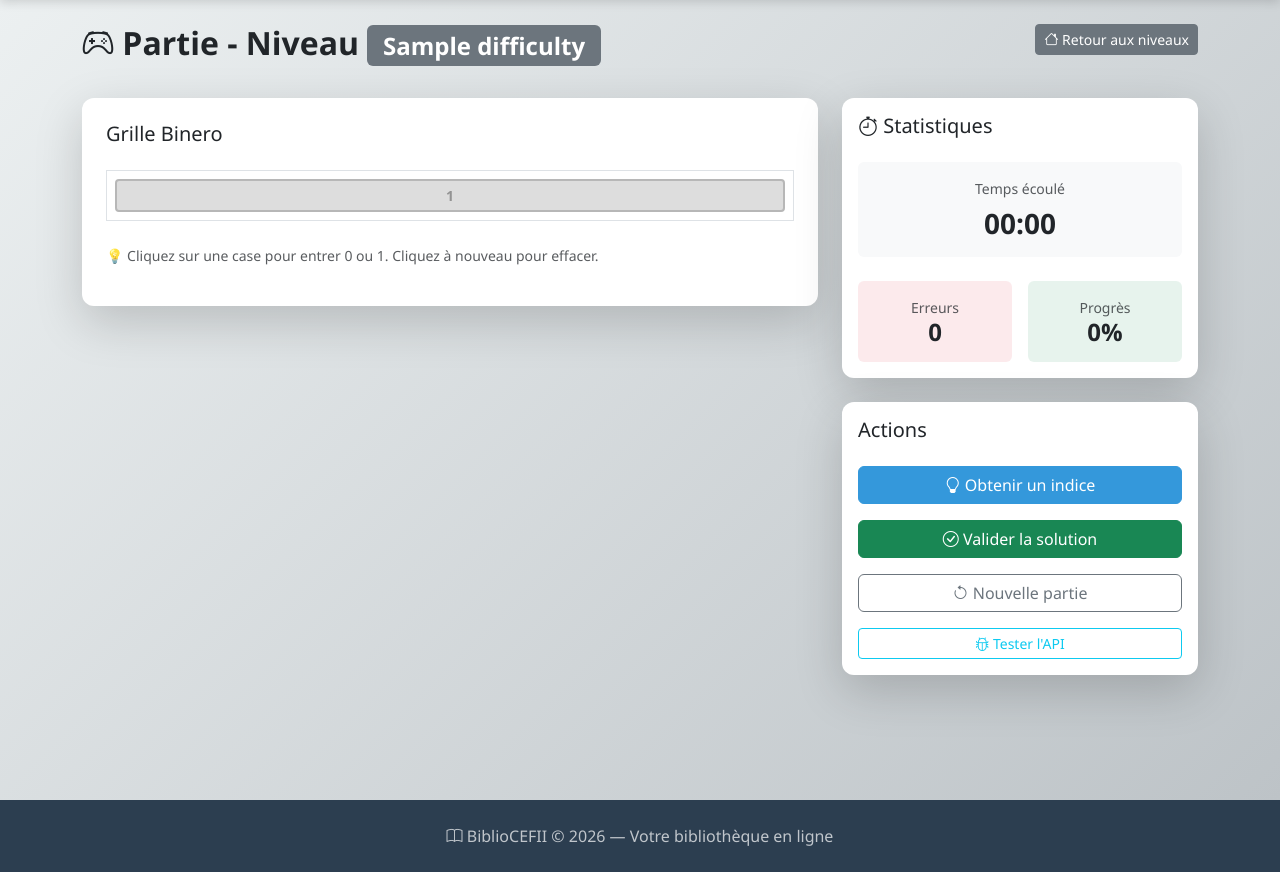
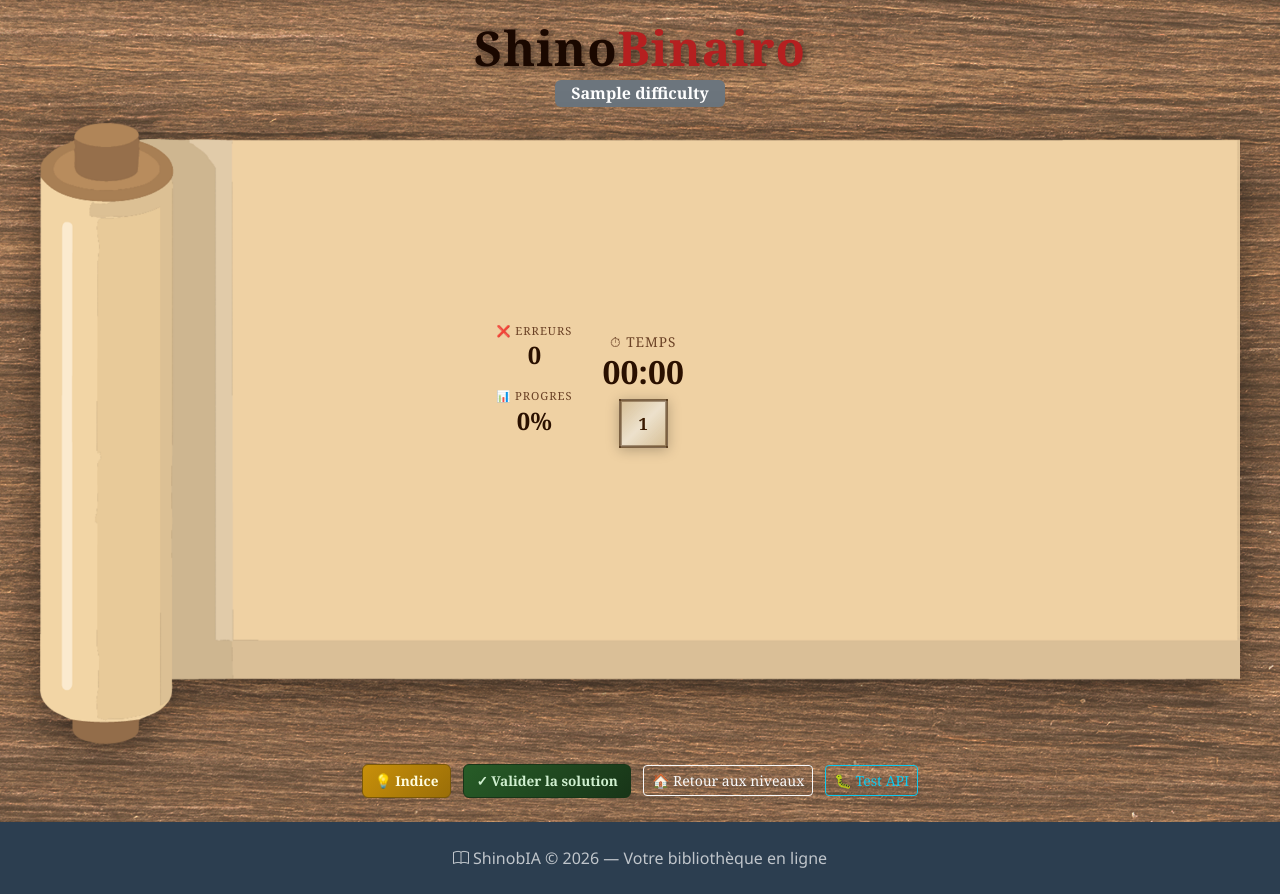
Before and after one commit to NFD7J/ShinobIA, a PHP site: template views/game/index.php in a window 1280 px wide. Shown: the part 60-954 px from the top of the page. Before the commit the page ends 932 px from the top, so only its background shows below. Run offline with PHP 8.4, Linux system fonts and the light colour scheme; the template is opened without the code that fills it: most values are stand-ins (such as "Sample title", 1, 10 or a date in 2020).

Commit message:
integration front game

```diff
--- a/views/base.php
+++ b/views/base.php
@@ -161,7 +161,7 @@
 
 <footer>
     <div class="container text-center">
-        <p class="mb-0"><i class="bi bi-book"></i> BiblioCEFII &copy; <?= date('Y') ?> — Votre bibliothèque en ligne</p>
+        <p class="mb-0"><i class="bi bi-book"></i> ShinobIA &copy; <?= date('Y') ?> — Votre bibliothèque en ligne</p>
     </div>
 </footer>
 
--- a/views/game/index.php
+++ b/views/game/index.php
@@ -1,45 +1,224 @@
-<div class="py-4" style="min-height: 100vh; background: linear-gradient(135deg, #ecf0f1, #bdc3c7);">
-    <div class="container">
-        <div class="row mb-4">
-            <div class="col-md-8">
-                <h2 class="fw-bold">
-                    <i class="bi bi-controller"></i>
-                    Partie - Niveau
-                    <span class="badge bg-<?php
-                                            echo match ($difficulty) {
-                                                'easy' => 'success',
-                                                'medium' => 'warning',
-                                                'hard' => 'danger',
-                                                default => 'secondary'
-                                            };
-                                            ?>">
-                        <?php
-                        echo match ($difficulty) {
-                            'easy' => 'FACILE',
-                            'medium' => 'MOYEN',
-                            'hard' => 'DIFFICILE',
-                            default => $difficulty
-                        };
-                        ?>
+<style>
+.shinobi-game-wrapper {
+    min-height: 100vh;
+    background-image: url('../views/game/images/bckgrd_bois.jpg');
+    background-size: cover;
+    background-position: center;
+    display: flex;
+    flex-direction: column;
+    align-items: center;
+    justify-content: center;
+    padding: 24px 16px;
+    font-family: 'Georgia', serif;
+}
+.shinobi-title {
+    font-size: 3rem;
+    font-weight: 900;
+    color: #1a0800;
+    text-shadow: 2px 3px 10px rgba(0,0,0,0.6);
+    letter-spacing: 1px;
+    margin-bottom: 4px;
+    line-height: 1;
+}
+.shinobi-title .red-part { color: #b52020; }
+.game-layout {
+    display: flex;
+    flex-direction: column;
+    gap: 20px;
+    align-items: center;
+    justify-content: center;
+    width: 100%;
+    max-width: 1300px;
+}
+.actions-row {
+    display: flex;
+    gap: 12px;
+    align-items: center;
+    justify-content: center;
+    flex-wrap: wrap;
+}
+.shinobi-panel {
+    background: rgba(20, 10, 3, 0.82);
+    border: 2px solid rgba(180, 130, 55, 0.55);
+    border-radius: 10px;
+    color: #f5e6c8;
+    padding: 18px 20px;
+    min-width: 160px;
+    box-shadow: 0 4px 20px rgba(0,0,0,0.5);
+}
+.shinobi-panel small { color: #c8a97e; font-size: 0.75rem; text-transform: uppercase; letter-spacing: 1px; }
+.shinobi-panel h3, .shinobi-panel h4 { color: #fff8e8; }
+.parchemin-zone {
+    position: relative;
+    width: 100%;
+    max-width: 1200px;
+}
+.parchemin-zone img.parchemin-img {
+    display: block;
+    width: 100%;
+    height: auto;
+    filter: drop-shadow(0 8px 24px rgba(0,0,0,0.55));
+}
+.parchemin-content {
+    position: absolute;
+    top: 0;
+    left: 0;
+    right: 0;
+    bottom: 0;
+    display: flex;
+    align-items: center;
+    justify-content: center;
+    padding: 30px 80px;
+    padding-right: 120px;
+}
+.parchemin-inner {
+    display: flex;
+    align-items: center;
+    gap: 30px;
+    margin-left: -60px;
+    margin-top: -90px;
+}
+.parchemin-grid-col {
+    display: flex;
+    flex-direction: column;
+    align-items: center;
+}
+.parchemin-timer {
+    text-align: center;
+    color: #3d1a00;
+    font-family: 'Georgia', serif;
+    margin-bottom: 8px;
+}
+.parchemin-timer small {
+    color: #6b4226;
+    font-size: 0.85rem;
+    text-transform: uppercase;
+    letter-spacing: 1px;
+}
+.parchemin-timer h3 {
+    color: #2a1000;
+    margin: 0;
+    font-size: 2rem;
+}
+.parchemin-stats {
+    text-align: center;
+    color: #3d1a00;
+    font-family: 'Georgia', serif;
+}
+.parchemin-stats small {
+    color: #6b4226;
+    font-size: 0.7rem;
+    text-transform: uppercase;
+    letter-spacing: 1px;
+    display: block;
+    margin-bottom: 2px;
+}
+.parchemin-stats h3, .parchemin-stats h4 {
+    color: #2a1000;
+    margin: 0;
+}
+.parchemin-stats .stat-block {
+    margin-bottom: 18px;
+}
+#bineroGrid {
+    border-collapse: collapse;
+    border: 2px solid rgba(80, 50, 20, 0.7);
+    box-shadow: 0 2px 12px rgba(0,0,0,0.25);
+    background: linear-gradient(135deg, rgba(205, 185, 145, 0.50) 0%, rgba(255, 252, 245, 0.75) 50%, rgba(205, 185, 145, 0.50) 100%);
+}
+#bineroGrid td { padding: 0; }
+.cell-btn {
+    width: 45px;
+    height: 45px;
+    background: transparent;
+    border: 1px solid rgba(80, 50, 20, 0.45);
+    font-weight: bold;
+    font-size: 1.05rem;
+    color: #3d1a00;
+    cursor: pointer;
+    border-radius: 0;
+    transition: background 0.12s, border-color 0.12s;
+    font-family: 'Georgia', serif;
+    padding: 0;
+    outline: none;
+}
+.cell-btn:not([disabled]):hover {
+    background: rgba(255, 220, 80, 0.70) !important;
+    border-color: #7a3b0a !important;
+}
+.cell-btn.locked {
+    background: rgba(180, 160, 120, 0.20) !important;
+    color: #3a1a00 !important;
+    cursor: not-allowed !important;
+    border: 1px solid rgba(80, 50, 20, 0.45) !important;
+    font-weight: 900 !important;
+}
+.btn-hint {
+    background: linear-gradient(135deg, #c8900a, #9a6e08);
+    color: #fffde0;
+    border: 1px solid #7a5808;
+    font-weight: bold;
+    border-radius: 6px;
+    font-size: 0.85rem;
+}
+.btn-hint:hover { background: linear-gradient(135deg, #e0a812, #b07a0a); color: #fffde0; }
+.btn-validate {
+    background: linear-gradient(135deg, #275c27, #183518);
+    color: #d0f0d0;
+    border: 1px solid #183518;
+    font-weight: bold;
+    border-radius: 6px;
+    font-size: 0.85rem;
+}
+.btn-validate:hover { background: linear-gradient(135deg, #306830, #204520); color: #d0f0d0; }
+@keyframes shake {
+    0%, 100% { transform: translateX(0); }
+    10%, 90% { transform: translateX(-5px); }
+    20%, 80% { transform: translateX(5px); }
+    30%, 70% { transform: translateX(-5px); }
+    40%, 60% { transform: translateX(5px); }
+    50% { transform: translateX(0); }
+}
+</style>
+
+<div class="shinobi-game-wrapper">
+
+    <!-- Titre -->
+    <div class="text-center mb-3">
+        <div class="shinobi-title">Shino<span class="red-part">Binairo</span></div>
+        <span class="badge bg-<?php echo match($difficulty){ 'easy'=>'success','medium'=>'warning','hard'=>'danger',default=>'secondary' }; ?> fs-6 px-3 mt-1">
+            <?php echo match($difficulty){ 'easy'=>'FACILE','medium'=>'MOYEN','hard'=>'DIFFICILE',default=>$difficulty }; ?>
         </span>
-                </h2>
     </div>
-            <div class="col-md-4 text-end">
-                <a href="index.php?controller=game" class="btn btn-secondary btn-sm">
-                    <i class="bi bi-house"></i> Retour aux niveaux
-                </a>
+
+    <!-- Zone principale -->
+    <div class="game-layout">
+
+        <!-- Parchemin + Grille + Stats -->
+        <div class="parchemin-zone">
+            <img src="../views/game/images/parchemin.png" alt="parchemin" class="parchemin-img">
+            <div class="parchemin-content">
+                <div class="parchemin-inner">
+
+                <!-- Stats à gauche (erreurs + progrès) -->
+                <div class="parchemin-stats">
+                    <div class="stat-block">
+                        <small>&#10060; Erreurs</small>
+                        <h4 id="errors" class="fw-bold">0</h4>
+                    </div>
+                    <div class="stat-block">
+                        <small>&#128202; Progres</small>
+                        <h4 id="progress" class="fw-bold">0%</h4>
                     </div>
                 </div>
 
-        <div class="row g-4">
-            <!-- Grille principale -->
-            <div class="col-lg-8">
-                <div class="card border-0 shadow-lg">
-                    <div class="card-body p-4">
-                        <h5 class="card-title mb-4">Grille Binero</h5>
-
-                        <div class="table-responsive">
-                            <table class="table table-bordered text-center mb-0" id="bineroGrid">
+                <!-- Timer au-dessus + Grille -->
+                <div class="parchemin-grid-col">
+                    <div class="parchemin-timer">
+                        <small>&#9201; Temps</small>
+                        <h3 id="timer" class="fw-bold">00:00</h3>
+                    </div>
+            <table id="bineroGrid">
                 <tbody>
                                     <?php for ($i = 0; $i < count($grid); $i++): ?>
                                         <tr>
@@ -49,28 +228,16 @@
                                                 $hasValue = $val !== null && $val !== '';
                                                 $displayValue = $hasValue ? ($val == 1 ? '1' : '0') : '';
                                                 ?>
-                                                <td class="p-2" style="min-width: 45px; min-height: 45px;">
+                                                <td>
                                                     <input type="button"
-                                                        class="btn btn-sm cell-btn <?php echo $hasValue ? 'locked' : ''; ?>"
+                                                        class="cell-btn <?php echo $hasValue ? 'locked' : ''; ?>"
                                                         id="cell_<?php echo $i; ?>_<?php echo $j; ?>"
                                                         value="<?php echo $displayValue; ?>"
                                                         data-row="<?php echo $i; ?>"
                                                         data-col="<?php echo $j; ?>"
                                                         data-value="<?php echo $displayValue; ?>"
                                                         data-locked="<?php echo $hasValue ? 'true' : 'false'; ?>"
-                                                        <?php echo $hasValue ? 'disabled' : ''; ?>
-                                                        style="width: 100%; height: 100%; font-weight: bold; cursor: <?php echo $hasValue ? 'not-allowed' : 'pointer'; ?>;
-                                                                  background-color: <?php
-                                                                                    if ($hasValue) {
-                                                                                        echo '#d0d0d0';  // Gris pour les cellules verrouillées
-                                                                                    } else {
-                                                                                        echo '#fff';
-                                                                                    }
-                                                                                    ?>;
-                                                                  color: <?php echo $hasValue ? '#666' : '#000'; ?>;
-                                                                  border: <?php echo $hasValue ? '2px solid #999' : '1px solid #ddd'; ?>;
-                                                                  opacity: <?php echo $hasValue ? '0.7' : '1'; ?>;">
-                                                    </input>
+                                                        <?php echo $hasValue ? 'disabled' : ''; ?>>
                                                 </td>
                                             <?php endfor; ?>
                                         </tr>
@@ -79,79 +246,26 @@
                             </table>
                 </div>
 
-                        <div class="mt-4 text-muted small">
-                            <p>💡 Cliquez sur une case pour entrer 0 ou 1. Cliquez à nouveau pour effacer.</p>
-                        </div>
                 </div>
             </div>
         </div>
 
-            <!-- Panneau de contrôle -->
-            <div class="col-lg-4">
-                <!-- Chronomètre et stats -->
-                <div class="card border-0 shadow-lg mb-4">
-                    <div class="card-body">
-                        <h5 class="card-title mb-4">
-                            <i class="bi bi-stopwatch"></i> Statistiques
-                        </h5>
-
-                        <div class="mb-4 p-3 bg-light rounded text-center">
-                            <small class="text-muted d-block mb-2">Temps écoulé</small>
-                            <h3 id="timer" class="fw-bold mb-0">00:00</h3>
+        <!-- Actions sous le parchemin -->
+        <div class="actions-row">
+            <button class="btn btn-hint" id="hintBtn">&#128161; Indice</button>
+            <button class="btn btn-validate" id="submitBtn">&#10003; Valider la solution</button>
+            <a href="index.php?controller=game" class="btn btn-outline-light btn-sm">&#127968; Retour aux niveaux</a>
+            <button class="btn btn-outline-info btn-sm" id="testApiBtn">&#128027; Test API</button>
         </div>
 
-                        <div class="row g-3">
-                            <div class="col-6">
-                                <div class="p-3 bg-danger bg-opacity-10 rounded text-center">
-                                    <small class="text-muted d-block">Erreurs</small>
-                                    <h4 id="errors" class="fw-bold mb-0">0</h4>
+        <div class="d-none" id="hintCard" style="background: rgba(20,10,3,0.85); border-radius: 8px; padding: 14px 20px; color: #f5e6c8; max-width: 500px;">
+            <div class="d-flex justify-content-between align-items-start">
+                <strong>&#128161; Indice</strong>
+                <button type="button" class="btn-close btn-close-white btn-sm" id="closeHintBtn"></button>
             </div>
-                            </div>
-                            <div class="col-6">
-                                <div class="p-3 bg-success bg-opacity-10 rounded text-center">
-                                    <small class="text-muted d-block">Progrès</small>
-                                    <h4 id="progress" class="fw-bold mb-0">0%</h4>
-                                </div>
-                            </div>
-                        </div>
-                    </div>
+            <p id="hintText" class="mt-2 mb-0" style="font-size:0.85rem;"></p>
         </div>
 
-                <!-- Actions -->
-                <div class="card border-0 shadow-lg mb-4">
-                    <div class="card-body">
-                        <h5 class="card-title mb-4">Actions</h5>
-
-                        <button class="btn btn-primary w-100 mb-3" id="hintBtn">
-                            <i class="bi bi-lightbulb"></i> Obtenir un indice
-                        </button>
-
-                        <button class="btn btn-success w-100 mb-3" id="submitBtn">
-                            <i class="bi bi-check-circle"></i> Valider la solution
-                        </button>
-
-                        <button class="btn btn-outline-secondary w-100">
-                            <i class="bi bi-arrow-counterclockwise"></i> Nouvelle partie
-                        </button>
-
-                        <button class="btn btn-outline-info w-100 mt-3 btn-sm" id="testApiBtn">
-                            <i class="bi bi-bug"></i> Tester l'API
-                        </button>
-                    </div>
-                </div>
-
-                <!-- Indice affiché -->
-                <div class="card border-0 shadow-lg d-none" id="hintCard">
-                    <div class="card-body">
-                        <div class="d-flex justify-content-between align-items-start">
-                            <h5 class="card-title mb-0">💡 Indice</h5>
-                            <button type="button" class="btn-close" id="closeHintBtn"></button>
-                        </div>
-                        <p id="hintText" class="mt-3 mb-0 text-muted"></p>
-                    </div>
-                </div>
-            </div>
-        </div>
     </div>
 </div>
 
@@ -209,11 +323,14 @@
 
         // Changer la couleur
         if (nextValue === '') {
-            button.style.backgroundColor = '#fff';
-            button.style.color = '#000';
+            button.style.backgroundColor = 'rgba(255, 248, 200, 0.40)';
+            button.style.color = '#3d1a00';
+        } else if (nextValue === '0') {
+            button.style.backgroundColor = 'rgba(180, 230, 255, 0.65)';
+            button.style.color = '#0a2a50';
         } else {
-            button.style.backgroundColor = '#e3f2fd';
-            button.style.color = '#1976d2';
+            button.style.backgroundColor = 'rgba(255, 220, 100, 0.65)';
+            button.style.color = '#5c2800';
         }
 
         updateProgress();
@@ -367,36 +484,8 @@
         return (mins < 10 ? '0' : '') + mins + ':' + (secs < 10 ? '0' : '') + secs;
     }
 
-    // Animation shake
-    const style = document.createElement('style');
-    style.textContent = `
-    @keyframes shake {
-        0%, 100% { transform: translateX(0); }
-        10%, 90% { transform: translateX(-5px); }
-        20%, 80% { transform: translateX(5px); }
-        30%, 70% { transform: translateX(-5px); }
-        40%, 60% { transform: translateX(5px); }
-        50% { transform: translateX(0); }
-    }
-
-    .cell-btn.locked {
-        background-color: #d0d0d0 !important;
-        color: #666 !important;
-        cursor: not-allowed !important;
-        opacity: 0.7 !important;
-        border: 2px solid #999 !important;
-        font-weight: bold !important;
-    }
-
-    .cell-btn.locked:hover {
-        background-color: #d0d0d0 !important;
-        opacity: 0.7 !important;
-    }
-
-    .cell-btn:not(.locked):hover {
-        background-color: #fff9e6 !important;
-        border-color: #ffc107 !important;
-    }
-`;
-    document.head.appendChild(style);
+    // Erreur : animation shake sur les cellules incorrectes
+    document.querySelectorAll('.cell-btn').forEach(cell => {
+        cell.style.transition = 'background 0.15s';
+    });
 </script>
```
Also changed, not shown: views/game/images/bckgrd_bois.jpg (added), views/game/images/parchemin.png (added). Lines whose indentation alone changed are shown as unchanged.
